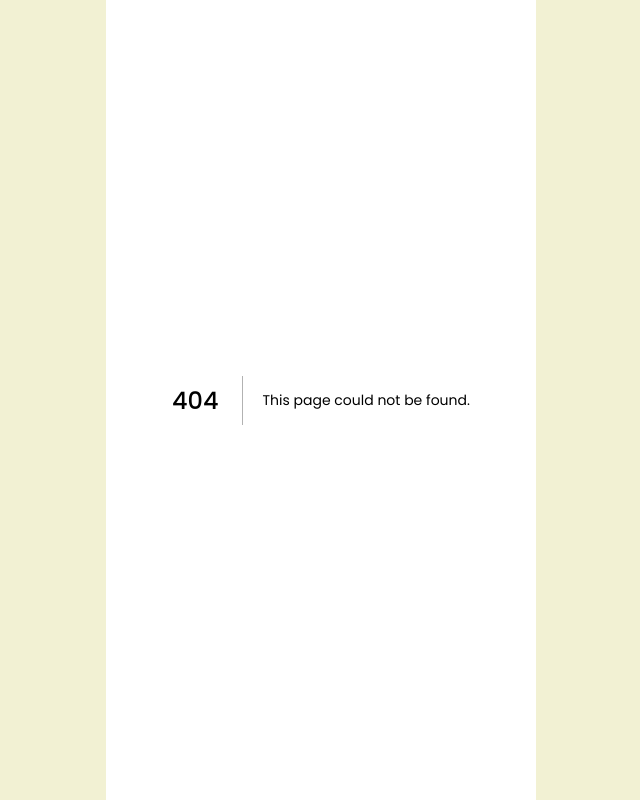
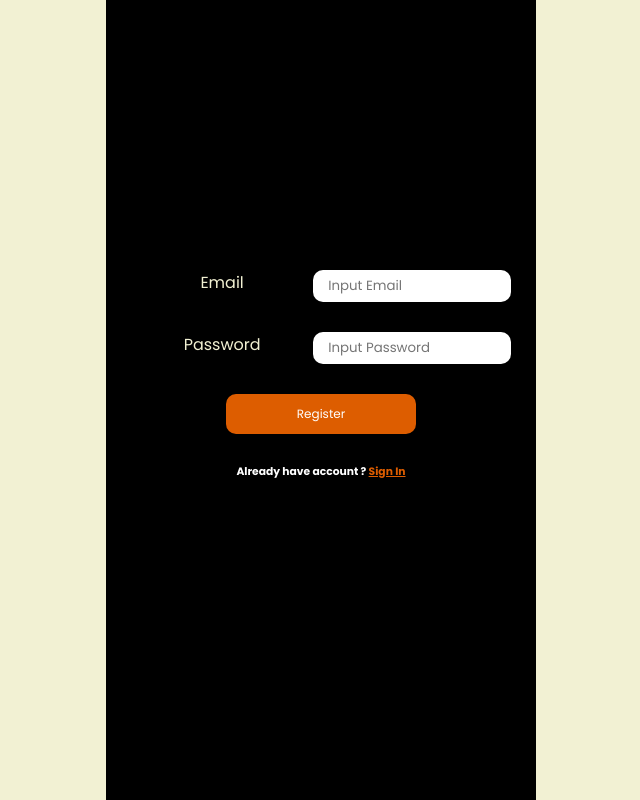
Before and after one commit to elsaelsa95/coffee-shop-client, a Next.js app: page /register in a window 1280 px wide. Before the commit this address had no page. Shown: the whole page, without its empty margins (319-959 px from the left). Built offline with nearby package versions, Linux system fonts and the light colour scheme.

Commit message:
feat: register

```diff
--- a/db.json
+++ b/db.json
@@ -221,6 +221,38 @@
       "point": 0,
       "favorites": [],
       "history": []
+    },
+    {
+      "id": "v7bet1mb",
+      "firstName": "Mochi",
+      "lastName": "Van Power",
+      "phoneNumber": "08123456789",
+      "email": "mochi.v@gmail.com",
+      "password": "mochi123",
+      "photoProfile": "",
+      "point": 0.1,
+      "favorites": [],
+      "history": [
+        {
+          "idHistory": "nof34iutl",
+          "date": "2024-08-12T08:03:23.663Z",
+          "description": [
+            {
+              "itemId": "3",
+              "itemName": "Frappucino",
+              "itemImage": "/image/coffee.jpeg",
+              "itemSize": "small",
+              "itemPrice": 1,
+              "quantity": 1,
+              "totalPrice": 1
+            }
+          ],
+          "subtotal": 1,
+          "redeemPoint": 0,
+          "total": 1,
+          "getPoint": 0.1
+        }
+      ]
     }
   ],
   "coffeeLists": [
--- a/src/app/history/page.tsx
+++ b/src/app/history/page.tsx
@@ -42,7 +42,8 @@ export default function History() {
                 <h1 className={style.title}>My History</h1>
             </section>
             <section className={style.history}>
-                {history.map((h, i) => {
+                {history.length ?
+                    history.map((h, i) => {
                         return (
                             <Card className={style.historyCard} key={i}>
                                 <>
@@ -58,7 +59,7 @@ export default function History() {
                                 </>
                             </Card>
                         )
-                })}
+                    }) : <div className={style.empty}>Empty</div>}
             </section>
             {openModal && detail ?
                 <div className={style.modal}>
--- a/src/app/history/style.module.css
+++ b/src/app/history/style.module.css
@@ -117,6 +117,12 @@
   padding-top: 1em;
 }
 
+.empty {
+  font-size: 2em;
+  color: var(--first);
+  text-align: center;
+}
+
 @media only screen and (max-height: 700px) {
   .history {
     max-height: 80vh;
--- /dev/null
+++ b/src/app/register/page.tsx
@@ -0,0 +1,85 @@
+"use client"
+
+import Form from "@/component/Form";
+import style from "./style.module.css"
+import { useState } from "react";
+import Button from "@/component/Button";
+import Link from "next/link";
+import { useRouter } from "next/navigation";
+
+export default function Register() {
+    const [email, setEmail] = useState("");
+    const [password, setPassword] = useState("")
+
+    const router = useRouter()
+
+    const [error, setError] = useState(false)
+
+    const handleRegister = () => {
+        const result = fetch(`http://localhost:8000/users`)
+        result
+            .then((res) => res.json())
+            .then((data) => {
+                const checkEmail = data.find((d: any) => d.email === email)
+                if (checkEmail) {
+                    setError(true)
+                } else {
+                    createUser()
+                }
+            })
+    }
+
+    const createUser = async () => {
+        try {
+            const id = (Math.random() + 1).toString(36).substring(4);
+            const response = await fetch(`http://localhost:8000/users`, {
+                method: "POST",
+                headers: {
+                    "Content-Type": "application/json",
+                },
+                body: JSON.stringify({
+                    "id": id,
+                    "firstName": "",
+                    "lastName": "",
+                    "phoneNumber": "",
+                    "email": email,
+                    "password": password,
+                    "photoProfile": "",
+                    "point": 0,
+                    "favorites": [],
+                    "history": []
+                })
+            })
+            router.push("/signIn")
+            return response
+        } catch (error) {
+            console.log(error)
+        }
+    }
+
+    return (
+        <main className={style.container}>
+            <Form
+                label="Email"
+                type="text"
+                placeholder="Input Email"
+                value={email}
+                onChange={(e: any) => {
+                    setEmail(e.target.value);
+                }}
+            />
+            <Form
+                label="Password"
+                type="password"
+                placeholder="Input Password"
+                value={password}
+                onChange={(e: any) => {
+                    setPassword(e.target.value);
+                }}
+            />
+            <Button onClick={() => handleRegister()} active>Register</Button>
+            {error ? <h6 style={{ "color": "white" }}>Email already used</h6> : <></>}
+            <h6 style={{ "color": "white" }}>Already have account ? <Link href={"/signIn"} style={{ "color": "var(--third)" }}>Sign In</Link></h6>
+        </main>
+    )
+}
--- /dev/null
+++ b/src/app/register/style.module.css
@@ -0,0 +1,5 @@
+.container {
+  composes: container from global;
+  text-align: center;
+  gap: 30px;
+}
--- a/src/app/signIn/page.tsx
+++ b/src/app/signIn/page.tsx
@@ -4,9 +4,10 @@ import Form from "@/component/Form";
 import style from "./style.module.css";
 import { useState } from "react";
 import Button from "@/component/Button";
-import { useAppDispatch, useAppSelector } from "@/redux/hooks";
-import { getUserDetail, selectUser } from "@/redux/reducers/user";
+import { useAppDispatch } from "@/redux/hooks";
+import { getUserDetail } from "@/redux/reducers/user";
 import { useRouter } from "next/navigation";
+import Link from "next/link";
 
 export default function SignIn() {
     const [email, setEmail] = useState("");
@@ -71,6 +72,7 @@ export default function SignIn() {
             />
             <Button onClick={() => handleSignIn()} active>Sign In</Button>
             {error ? <h6 style={{ "color": "white" }}>Invalid Email or Password</h6> : <></>}
+            <h6 style={{ "color": "white" }}>Don't have account ? <Link href={"/register"} style={{ "color": "var(--third)" }}>Register</Link></h6>
         </main>
     )
 }
```
Lines whose indentation alone changed are shown as unchanged.
